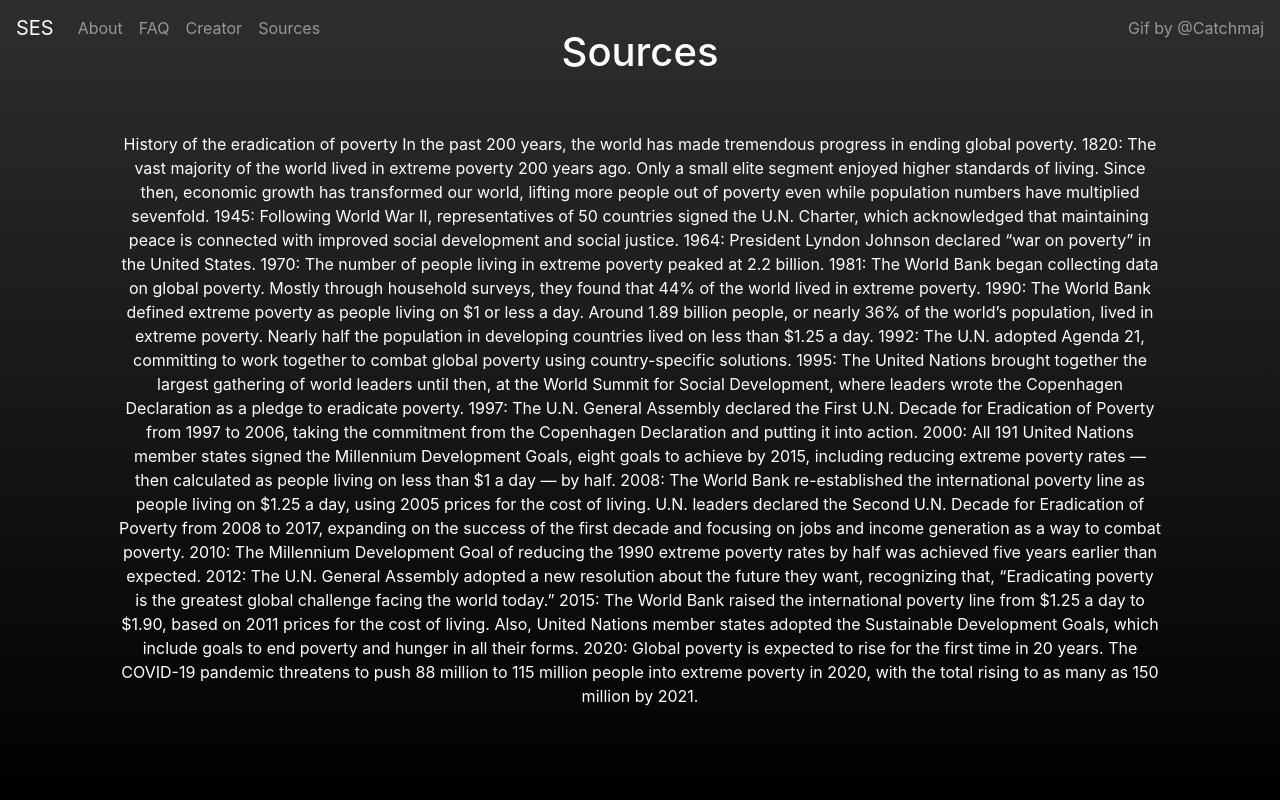
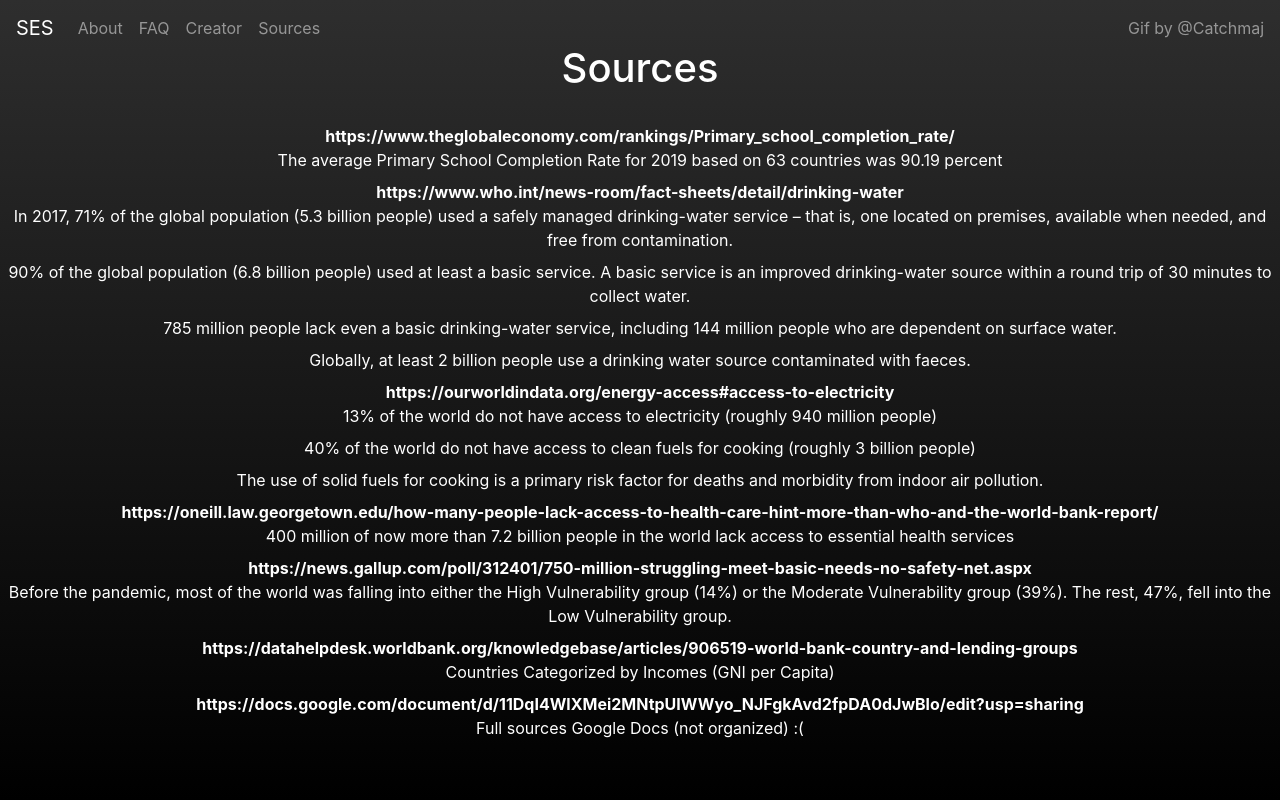
Before and after one commit to ACosmicCake/socialranking, a Flask app: page /source in a window 1280 px wide. Run offline with Flask 2, Linux system fonts and the light colour scheme; some libraries are stand-ins or nearby versions.

Commit message:
Update About , and stuff

```diff
--- a/templates/source.html
+++ b/templates/source.html
@@ -9,25 +9,37 @@
        <div class="" >
           <h1 class="text-white" >Sources</h1>
 
-        <p class="text-white container p-5">
+        <p class="text-white container p-1">
+        <dl class="text-white">
+            <dt> https://www.theglobaleconomy.com/rankings/Primary_school_completion_rate/</dt>
+                <dd>The average Primary School Completion Rate for 2019 based on 63 countries was 90.19 percent </dd>
+            <dt> https://www.who.int/news-room/fact-sheets/detail/drinking-water</dt>
+                <dd>In 2017, 71% of the global population (5.3 billion people) used a safely managed drinking-water service – that is, one located on premises, available when needed, and free from contamination.
+                    </dd>
+                <dd>90% of the global population (6.8 billion people) used at least a basic service. A basic service is an improved drinking-water source within a round trip of 30 minutes to collect water.</dd>
+                <dd>785 million people lack even a basic drinking-water service, including 144 million people who are dependent on surface water.
+</dd>
+                <dd>Globally, at least 2 billion people use a drinking water source contaminated with faeces.</dd>
 
-History of the eradication of poverty
-In the past 200 years, the world has made tremendous progress in ending global poverty.
-1820: The vast majority of the world lived in extreme poverty 200 years ago. Only a small elite segment enjoyed higher standards of living. Since then, economic growth has transformed our world, lifting more people out of poverty even while population numbers have multiplied sevenfold.
-1945: Following World War II, representatives of 50 countries signed the U.N. Charter, which acknowledged that maintaining peace is connected with improved social development and social justice.
-1964: President Lyndon Johnson declared “war on poverty” in the United States.
-1970: The number of people living in extreme poverty peaked at 2.2 billion.
-1981: The World Bank began collecting data on global poverty. Mostly through household surveys, they found that 44% of the world lived in extreme poverty.
-1990: The World Bank defined extreme poverty as people living on $1 or less a day. Around 1.89 billion people, or nearly 36% of the world’s population, lived in extreme poverty. Nearly half the population in developing countries lived on less than $1.25 a day.
-1992: The U.N. adopted Agenda 21, committing to work together to combat global poverty using country-specific solutions.
-1995: The United Nations brought together the largest gathering of world leaders until then, at the World Summit for Social Development, where leaders wrote the Copenhagen Declaration as a pledge to eradicate poverty.
-1997: The U.N. General Assembly declared the First U.N. Decade for Eradication of Poverty from 1997 to 2006, taking the commitment from the Copenhagen Declaration and putting it into action.
-2000: All 191 United Nations member states signed the Millennium Development Goals, eight goals to achieve by 2015, including reducing extreme poverty rates — then calculated as people living on less than $1 a day — by half.
-2008: The World Bank re-established the international poverty line as people living on $1.25 a day, using 2005 prices for the cost of living. U.N. leaders declared the Second U.N. Decade for Eradication of Poverty from 2008 to 2017, expanding on the success of the first decade and focusing on jobs and income generation as a way to combat poverty.
-2010: The Millennium Development Goal of reducing the 1990 extreme poverty rates by half was achieved five years earlier than expected.
-2012: The U.N. General Assembly adopted a new resolution about the future they want, recognizing that, “Eradicating poverty is the greatest global challenge facing the world today.”
-2015: The World Bank raised the international poverty line from $1.25 a day to $1.90, based on 2011 prices for the cost of living. Also, United Nations member states adopted the Sustainable Development Goals, which include goals to end poverty and hunger in all their forms.
-2020: Global poverty is expected to rise for the first time in 20 years. The COVID-19 pandemic threatens to push 88 million to 115 million people into extreme poverty in 2020, with the total rising to as many as 150 million by 2021.
+
+            <dt>https://ourworldindata.org/energy-access#access-to-electricity</dt>
+                <dd>
+13% of the world do not have access to electricity (roughly 940 million people)
+</dd>
+
+                <dd>40% of the world do not have access to clean fuels for cooking (roughly 3 billion people)</dd>
+                <dd>The use of solid fuels for cooking is a primary risk factor for deaths and morbidity from indoor air pollution.
+</dd>
+                        <dt>https://oneill.law.georgetown.edu/how-many-people-lack-access-to-health-care-hint-more-than-who-and-the-world-bank-report/ </dt>
+                        <dd>400 million of now more than 7.2 billion people in the world lack access to essential health services </dd>
+            <dt>https://news.gallup.com/poll/312401/750-million-struggling-meet-basic-needs-no-safety-net.aspx</dt>
+            <dd>Before the pandemic, most of the world was falling into either the High Vulnerability group (14%) or the Moderate Vulnerability group (39%). The rest, 47%, fell into the Low Vulnerability group.</dd>
+            <dt> https://datahelpdesk.worldbank.org/knowledgebase/articles/906519-world-bank-country-and-lending-groups</dt>
+            <dd> Countries Categorized by Incomes (GNI per Capita)</dd>
+
+            <dt>https://docs.google.com/document/d/11DqI4WlXMei2MNtpUIWWyo_NJFgkAvd2fpDA0dJwBlo/edit?usp=sharing</dt>
+            <dd> Full sources Google Docs (not organized) :( </dd>
+        </dl>
         </p>
 
         </div>
```
Also changed, not shown: templates/about.html (+11 -5 lines), templates/creator.html (+2 -63 lines), templates/faq.html (+13 -10 lines).
